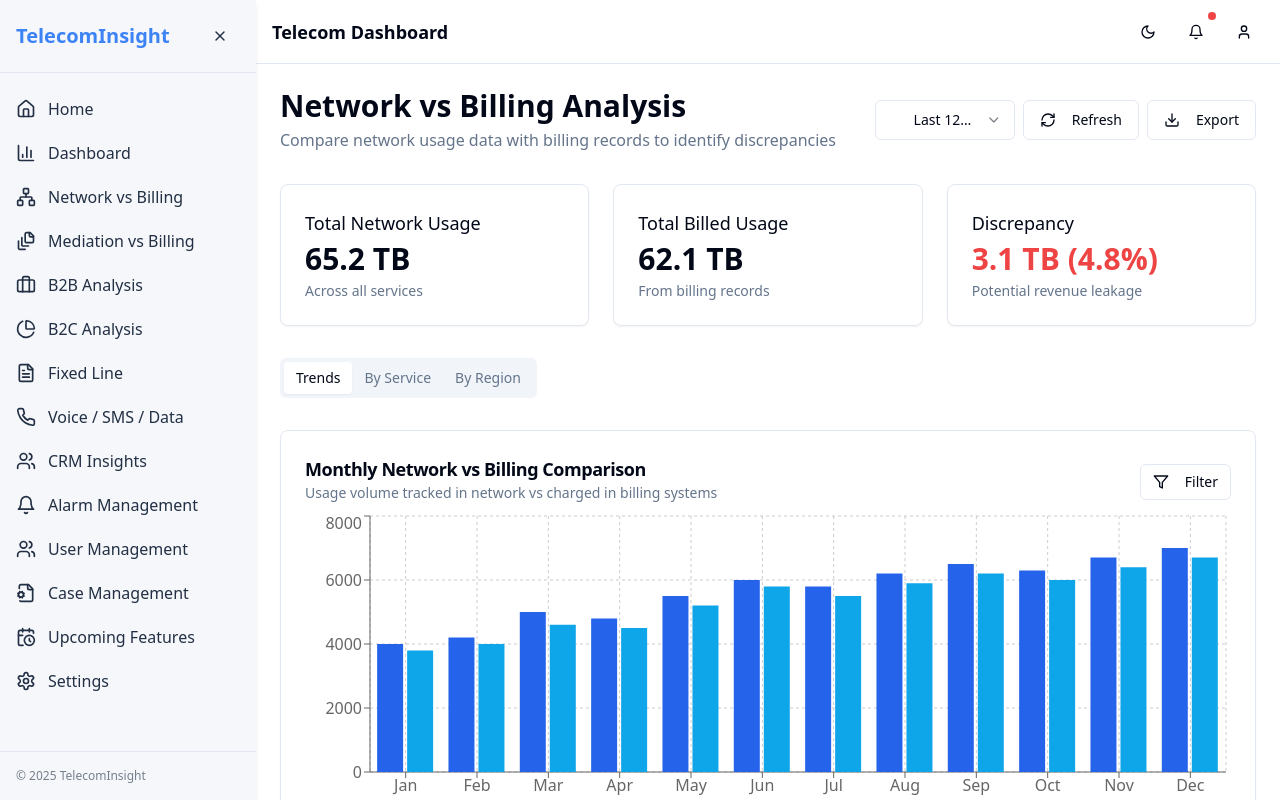
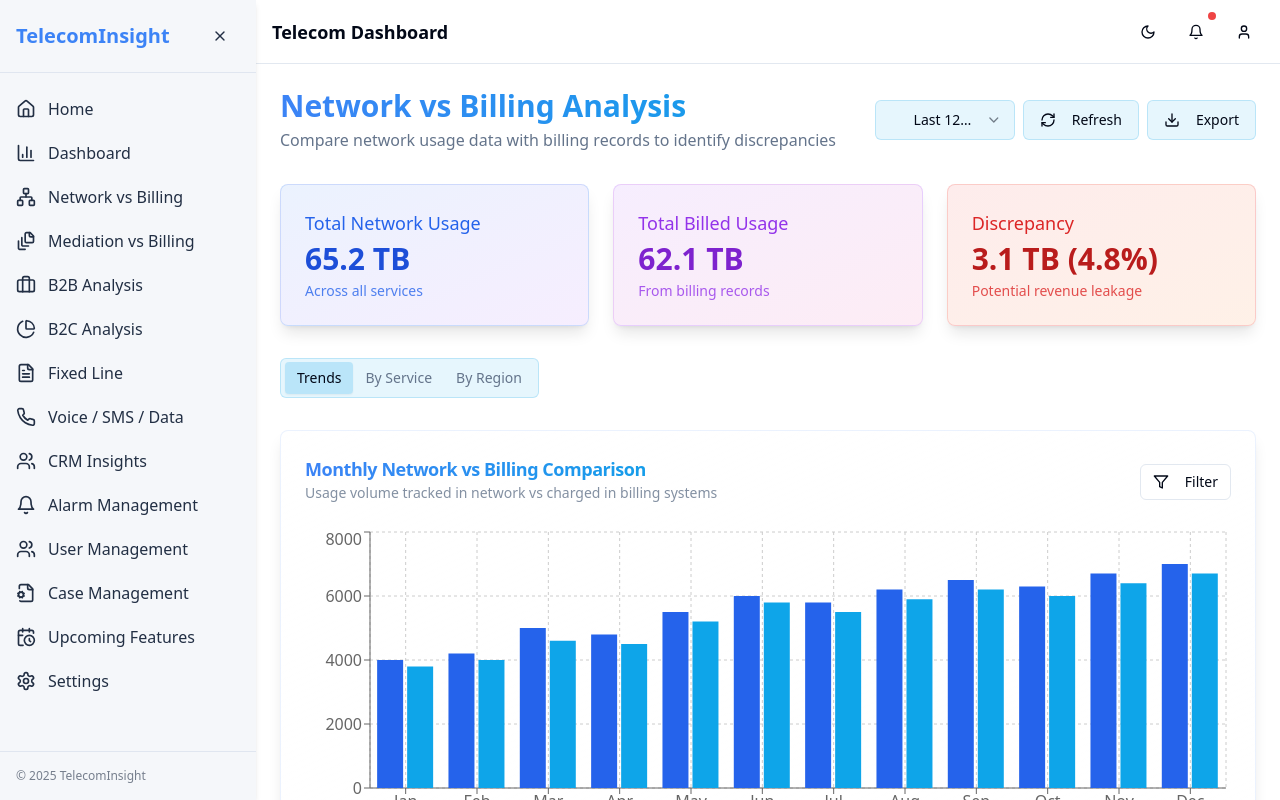
Before and after one commit to Arvinthkanan/telecom-insight-hub, a React (Vite) app: page /network-billing in a window 1280 px wide. Shown: the top 800 px of the page. Built offline with nearby package versions, Linux system fonts and the light colour scheme.

Commit message:
Refactor: Improve UI design and aesthetics

```diff
--- a/src/components/dashboard/ChartCard.tsx
+++ b/src/components/dashboard/ChartCard.tsx
@@ -25,12 +25,14 @@ export function ChartCard({
   action
 }: ChartCardProps) {
   return (
-    <Card className={cn(className)}>
+    <Card className={cn("bg-gradient-to-br from-card/50 to-card border-primary/10 shadow-lg backdrop-blur-sm", className)}>
       <CardHeader className="flex flex-row items-center justify-between pb-2">
         <div>
-          <CardTitle className="text-lg font-semibold">{title}</CardTitle>
+          <CardTitle className="text-lg font-semibold bg-gradient-to-r from-primary to-secondary bg-clip-text text-transparent">
+            {title}
+          </CardTitle>
           {description && (
-            <CardDescription>{description}</CardDescription>
+            <CardDescription className="text-muted-foreground/80">{description}</CardDescription>
           )}
         </div>
         {action && (
@@ -39,7 +41,7 @@ export function ChartCard({
           </div>
         )}
       </CardHeader>
-      <CardContent>
+      <CardContent className="pt-4">
         {children}
       </CardContent>
     </Card>
--- a/src/pages/NetworkBillingPage.tsx
+++ b/src/pages/NetworkBillingPage.tsx
@@ -78,9 +78,11 @@ export default function NetworkBillingPage() {
 
   return (
     <DashboardLayout>
-      <div className="flex flex-col md:flex-row md:items-center justify-between gap-4 mb-8">
+      <div className="flex flex-col md:flex-row md:items-center justify-between gap-4 mb-8 animate-fade-in">
         <div>
-          <h1 className="text-3xl font-bold">Network vs Billing Analysis</h1>
+          <h1 className="text-3xl font-bold bg-gradient-to-r from-primary to-secondary bg-clip-text text-transparent">
+            Network vs Billing Analysis
+          </h1>
           <p className="text-muted-foreground mt-1">
             Compare network usage data with billing records to identify discrepancies
           </p>
@@ -88,7 +90,7 @@ export default function NetworkBillingPage() {
 
         <div className="flex items-center gap-2">
           <Select defaultValue={timeRange} onValueChange={setTimeRange}>
-            <SelectTrigger className="w-[140px]">
+            <SelectTrigger className="w-[140px] bg-secondary/10 border-secondary/20">
               <SelectValue placeholder="Select period" />
             </SelectTrigger>
             <SelectContent>
@@ -99,12 +101,20 @@ export default function NetworkBillingPage() {
             </SelectContent>
           </Select>
 
-          <Button variant="outline" onClick={refreshData} disabled={loading}>
+          <Button
+            variant="outline"
+            onClick={refreshData}
+            disabled={loading}
+            className="bg-secondary/10 border-secondary/20 hover:bg-secondary/20"
+          >
             <RefreshCw size={16} className={`mr-2 ${loading ? "animate-spin" : ""}`} />
             Refresh
           </Button>
 
-          <Button variant="outline">
+          <Button
+            variant="outline"
+            className="bg-secondary/10 border-secondary/20 hover:bg-secondary/20"
+          >
             <Download size={16} className="mr-2" />
             Export
           </Button>
@@ -112,30 +122,30 @@ export default function NetworkBillingPage() {
       </div>
 
       <div className="grid grid-cols-1 lg:grid-cols-3 gap-6 mb-8">
-        <div className="bg-card border border-border rounded-lg p-6 shadow-sm">
-          <h3 className="text-lg font-medium mb-1">Total Network Usage</h3>
-          <div className="text-3xl font-bold">65.2 TB</div>
-          <div className="text-sm text-muted-foreground mt-1">Across all services</div>
+        <div className="bg-gradient-to-br from-blue-500/10 to-purple-500/10 border border-blue-500/20 rounded-lg p-6 shadow-lg backdrop-blur-sm">
+          <h3 className="text-lg font-medium mb-1 text-blue-600">Total Network Usage</h3>
+          <div className="text-3xl font-bold text-blue-700">65.2 TB</div>
+          <div className="text-sm text-blue-600/80 mt-1">Across all services</div>
         </div>
 
-        <div className="bg-card border border-border rounded-lg p-6 shadow-sm">
-          <h3 className="text-lg font-medium mb-1">Total Billed Usage</h3>
-          <div className="text-3xl font-bold">62.1 TB</div>
-          <div className="text-sm text-muted-foreground mt-1">From billing records</div>
+        <div className="bg-gradient-to-br from-purple-500/10 to-pink-500/10 border border-purple-500/20 rounded-lg p-6 shadow-lg backdrop-blur-sm">
+          <h3 className="text-lg font-medium mb-1 text-purple-600">Total Billed Usage</h3>
+          <div className="text-3xl font-bold text-purple-700">62.1 TB</div>
+          <div className="text-sm text-purple-600/80 mt-1">From billing records</div>
         </div>
 
-        <div className="bg-card border border-border rounded-lg p-6 shadow-sm">
-          <h3 className="text-lg font-medium mb-1">Discrepancy</h3>
-          <div className="text-3xl font-bold text-destructive">3.1 TB (4.8%)</div>
-          <div className="text-sm text-muted-foreground mt-1">Potential revenue leakage</div>
+        <div className="bg-gradient-to-br from-red-500/10 to-orange-500/10 border border-red-500/20 rounded-lg p-6 shadow-lg backdrop-blur-sm">
+          <h3 className="text-lg font-medium mb-1 text-red-600">Discrepancy</h3>
+          <div className="text-3xl font-bold text-red-700">3.1 TB (4.8%)</div>
+          <div className="text-sm text-red-600/80 mt-1">Potential revenue leakage</div>
         </div>
       </div>
 
       <Tabs defaultValue="trends" className="mb-8">
-        <TabsList className="mb-6">
-          <TabsTrigger value="trends">Trends</TabsTrigger>
-          <TabsTrigger value="services">By Service</TabsTrigger>
-          <TabsTrigger value="regions">By Region</TabsTrigger>
+        <TabsList className="mb-6 bg-secondary/10 border border-secondary/20">
+          <TabsTrigger value="trends" className="data-[state=active]:bg-secondary/20">Trends</TabsTrigger>
+          <TabsTrigger value="services" className="data-[state=active]:bg-secondary/20">By Service</TabsTrigger>
+          <TabsTrigger value="regions" className="data-[state=active]:bg-secondary/20">By Region</TabsTrigger>
         </TabsList>
 
         <TabsContent value="trends">
```
